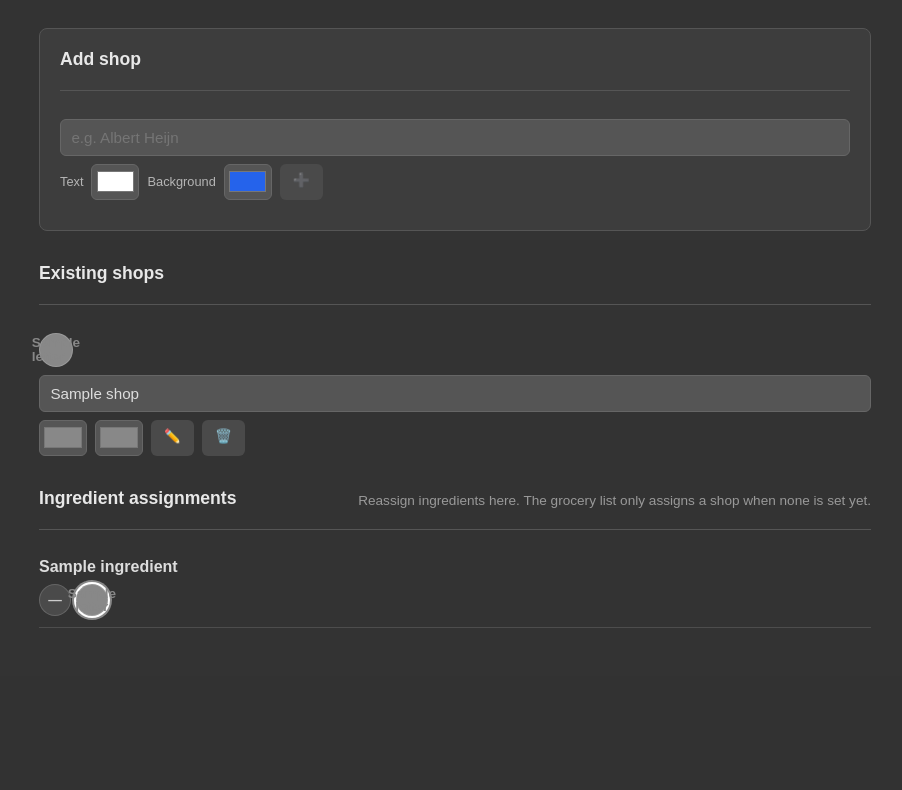
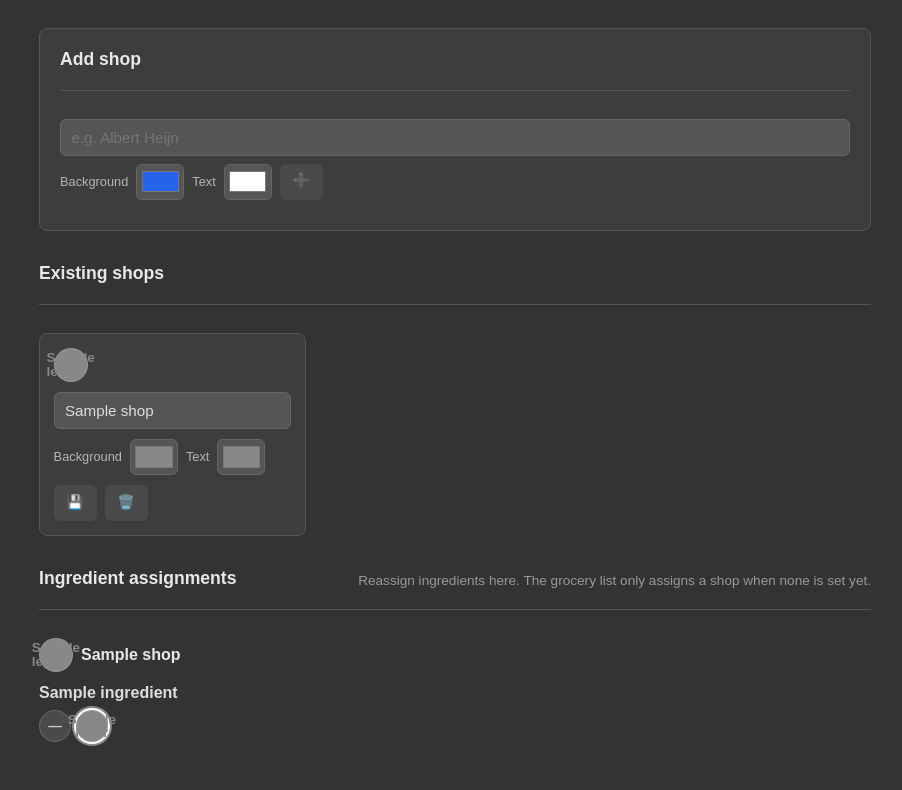
Before and after one commit to Lewistrick/weekmenu, a Python web app: template src/templates/manage-shops.html in a window 1280 px wide. Shown: the part 151-941 px from the top of the page, without its empty margins (169-1071 px from the left). Before the commit the page ends 779 px from the top, so only its background shows below. Run offline with Jinja, Linux system fonts and the light colour scheme; the template is opened without the code that fills it: most values are stand-ins (such as "Sample title", 1, 10 or a date in 2020); some libraries are stand-ins or nearby versions.

Commit message:
Redesign shop management

```diff
--- a/src/static/style.css
+++ b/src/static/style.css
@@ -1008,13 +1008,49 @@ div.recipe-detail {
     resize: vertical;
 }
 
-.manage-shop-create-form,
-.manage-shop-edit-form {
+.manage-shop-create-form {
     display: flex;
     flex-wrap: wrap;
     align-items: center;
     gap: 0.5rem;
     margin-bottom: 0.65rem;
+}
+
+.manage-shop-grid {
+    display: grid;
+    grid-template-columns: repeat(auto-fill, minmax(14rem, 1fr));
+    gap: 1rem;
+}
+
+.manage-shop-tile {
+    border: 1px solid #555;
+    border-radius: 8px;
+    background-color: #3d3d3d;
+    padding: 0.85rem;
+}
+
+.manage-shop-edit-form {
+    display: flex;
+    flex-direction: column;
+    align-items: stretch;
+    gap: 0.65rem;
+    margin-bottom: 0;
+}
+
+.manage-shop-tile-preview {
+    align-self: flex-start;
+}
+
+.manage-shop-tile-colors {
+    display: flex;
+    flex-wrap: wrap;
+    align-items: center;
+    gap: 0.5rem;
+}
+
+.manage-shop-tile-actions {
+    display: flex;
+    gap: 0.5rem;
 }
 
 .manage-shop-color-label {
@@ -1037,6 +1073,26 @@ div.recipe-detail {
     margin-bottom: 0.65rem;
     padding-bottom: 0.65rem;
     border-bottom: 1px solid #4d4d4d;
+}
+
+.manage-shop-assignment-group {
+    margin-bottom: 1.25rem;
+}
+
+.manage-shop-assignment-group:last-child .manage-shop-assignment-row:last-child {
+    border-bottom: none;
+    margin-bottom: 0;
+    padding-bottom: 0;
+}
+
+.manage-shop-assignment-group-title {
+    display: flex;
+    align-items: center;
+    gap: 0.5rem;
+    margin: 0 0 0.75rem;
+    font-size: 1rem;
+    font-weight: 600;
+    color: #e8e8e8;
 }
 
 .manage-shop-assignment-form {
--- a/src/templates/manage-shops.html
+++ b/src/templates/manage-shops.html
@@ -22,10 +22,10 @@
         </div>
         <form method="post" action="/shops" class="manage-shop-create-form">
             <input id="shop_name" name="shop_name" class="form-control" placeholder="e.g. Albert Heijn" required>
+            <label class="manage-shop-color-label" for="shop-bg-new">Background</label>
+            <input id="shop-bg-new" name="background_color" class="form-control manage-shop-color-input" type="color" value="#2563eb">
             <label class="manage-shop-color-label" for="shop-fg-new">Text</label>
             <input id="shop-fg-new" name="foreground_color" class="form-control manage-shop-color-input" type="color" value="#ffffff">
-            <label class="manage-shop-color-label" for="shop-bg-new">Background</label>
-            <input id="shop-bg-new" name="background_color" class="form-control manage-shop-color-input" type="color" value="#2563eb">
             <button type="submit" class="btn btn-sm icon-btn" title="Add shop" aria-label="Add shop">➕</button>
         </form>
     </section>
@@ -35,61 +35,37 @@
             <h2 class="section-title">Existing shops</h2>
         </div>
         {% if shops %}
+        <div class="manage-shop-grid">
             {% for shop in shops %}
+            <article class="manage-shop-tile">
                 <form method="post" action="/shops/{{ shop.id }}" class="manage-shop-edit-form">
-            <span class="shop-chip-btn shop-chip-btn--preview"
+                    <span class="shop-chip-btn shop-chip-btn--preview manage-shop-tile-preview"
                         style="color: {{ shop.foreground_color }}; background-color: {{ shop.background_color }};">
                         {{ shop.letter }}
                     </span>
                     <input id="shop-name-{{ shop.id }}" name="shop_name" class="form-control" value="{{ shop.name }}" required>
-            <label class="visually-hidden" for="shop-fg-{{ shop.id }}">Text color</label>
+                    <div class="manage-shop-tile-colors">
+                        <label class="manage-shop-color-label" for="shop-bg-{{ shop.id }}">Background</label>
+                        <input id="shop-bg-{{ shop.id }}" name="background_color" class="form-control manage-shop-color-input" type="color" value="{{ shop.background_color }}">
+                        <label class="manage-shop-color-label" for="shop-fg-{{ shop.id }}">Text</label>
                         <input id="shop-fg-{{ shop.id }}" name="foreground_color" class="form-control manage-shop-color-input" type="color" value="{{ shop.foreground_color }}">
-            <label class="visually-hidden" for="shop-bg-{{ shop.id }}">Background color</label>
-            <input id="shop-bg-{{ shop.id }}" name="background_color" class="form-control manage-shop-color-input" type="color" value="{{ shop.background_color }}">
-            <button type="submit" class="btn btn-sm icon-btn" title="Save shop" aria-label="Save shop">✏️</button>
+                    </div>
+                    <div class="manage-shop-tile-actions">
+                        <button type="submit" class="btn btn-sm icon-btn" title="Save shop" aria-label="Save shop">💾</button>
                         <button type="button" class="btn btn-sm icon-btn" hx-delete="/shops/{{ shop.id }}"
                             hx-target="body" hx-swap="innerHTML" title="Delete shop" aria-label="Delete shop">
                             🗑️
                         </button>
+                    </div>
                 </form>
+            </article>
             {% endfor %}
+        </div>
         {% else %}
         <p class="search-placeholder">No shops yet.</p>
         {% endif %}
     </section>
 
-    <section class="recipe-section">
-        <div class="section-heading">
-            <h2 class="section-title">Ingredient assignments</h2>
-            <p class="section-hint">Reassign ingredients here. The grocery list only assigns a shop when none is set yet.</p>
-        </div>
-        {% if assignments %}
-        {% for row in assignments %}
-        <div class="manage-shop-assignment-row">
-            <span class="manage-shop-ingredient">{{ row.ingredient.name }}</span>
-            <div class="shop-chip-row" role="group" aria-label="Shop for {{ row.ingredient.name }}">
-                <form method="post" action="/shops/assignments" class="shop-chip-form">
-                    <input type="hidden" name="ingredient_id" value="{{ row.ingredient.id }}">
-                    <input type="hidden" name="shop_id" value="">
-                    <button type="submit" class="shop-chip-btn shop-chip-btn--clear" title="Unassigned" aria-label="Unassigned">—</button>
-                </form>
-                {% for shop in shops %}
-                <form method="post" action="/shops/assignments" class="shop-chip-form">
-                    <input type="hidden" name="ingredient_id" value="{{ row.ingredient.id }}">
-                    <input type="hidden" name="shop_id" value="{{ shop.id }}">
-                    <button type="submit" class="shop-chip-btn{% if row.shop_id == shop.id %} shop-chip-btn--active{% endif %}"
-                        style="color: {{ shop.foreground_color }}; background-color: {{ shop.background_color }};"
-                        title="{{ shop.name }}" aria-label="{{ shop.name }}">
-                        {{ shop.letter }}
-                    </button>
-                </form>
-                {% endfor %}
-            </div>
-        </div>
-        {% endfor %}
-        {% else %}
-        <p class="search-placeholder">No ingredients yet. Add recipes with ingredients first.</p>
-        {% endif %}
-    </section>
+    {% include "partials/manage-shop-assignments.html" %}
 </div>
 {% endblock %}
--- /dev/null
+++ b/src/templates/partials/manage-shop-assignment-row.html
@@ -0,0 +1,24 @@
+<div class="manage-shop-assignment-row" id="manage-shop-assignment-{{ row.ingredient.id }}">
+    <span class="manage-shop-ingredient">{{ row.ingredient.name }}</span>
+    <div class="shop-chip-row" role="group" aria-label="Shop for {{ row.ingredient.name }}">
+        <form hx-post="/shops/assignments" hx-target="#shop-assignments" hx-swap="outerHTML"
+            class="shop-chip-form">
+            <input type="hidden" name="ingredient_id" value="{{ row.ingredient.id }}">
+            <input type="hidden" name="shop_id" value="">
+            <button type="submit" class="shop-chip-btn shop-chip-btn--clear{% if row.shop_id is none %} shop-chip-btn--active{% endif %}"
+                title="Unassigned" aria-label="Unassigned">—</button>
+        </form>
+        {% for shop in shops %}
+        <form hx-post="/shops/assignments" hx-target="#shop-assignments" hx-swap="outerHTML"
+            class="shop-chip-form">
+            <input type="hidden" name="ingredient_id" value="{{ row.ingredient.id }}">
+            <input type="hidden" name="shop_id" value="{{ shop.id }}">
+            <button type="submit" class="shop-chip-btn{% if row.shop_id == shop.id %} shop-chip-btn--active{% endif %}"
+                style="color: {{ shop.foreground_color }}; background-color: {{ shop.background_color }};"
+                title="{{ shop.name }}" aria-label="{{ shop.name }}">
+                {{ shop.letter }}
+            </button>
+        </form>
+        {% endfor %}
+    </div>
+</div>
--- /dev/null
+++ b/src/templates/partials/manage-shop-assignments.html
@@ -0,0 +1,29 @@
+<section id="shop-assignments" class="recipe-section">
+    <div class="section-heading">
+        <h2 class="section-title">Ingredient assignments</h2>
+        <p class="section-hint">Reassign ingredients here. The grocery list only assigns a shop when none is set yet.</p>
+    </div>
+    {% if assignment_groups %}
+    {% for group in assignment_groups %}
+    <div class="manage-shop-assignment-group">
+        <h3 class="manage-shop-assignment-group-title">
+            {% if group.shop %}
+            <span class="shop-chip-btn shop-chip-btn--preview"
+                style="color: {{ group.shop.foreground_color }}; background-color: {{ group.shop.background_color }};">
+                {{ group.shop.letter }}
+            </span>
+            <span>{{ group.shop.name }}</span>
+            {% else %}
+            <span class="shop-chip-btn shop-chip-btn--clear shop-chip-btn--preview">—</span>
+            <span>Unassigned</span>
+            {% endif %}
+        </h3>
+        {% for row in group.rows %}
+        {% include "partials/manage-shop-assignment-row.html" %}
+        {% endfor %}
+    </div>
+    {% endfor %}
+    {% else %}
+    <p class="search-placeholder">No ingredients yet. Add recipes with ingredients first.</p>
+    {% endif %}
+</section>
```
Also changed, not shown: src/controllers/shops.py (+34 -5 lines), src/shops.py (+27 -0 lines), tests/test_manage_shops.py (added, +108 -0 lines). Lines whose indentation alone changed are shown as unchanged.
